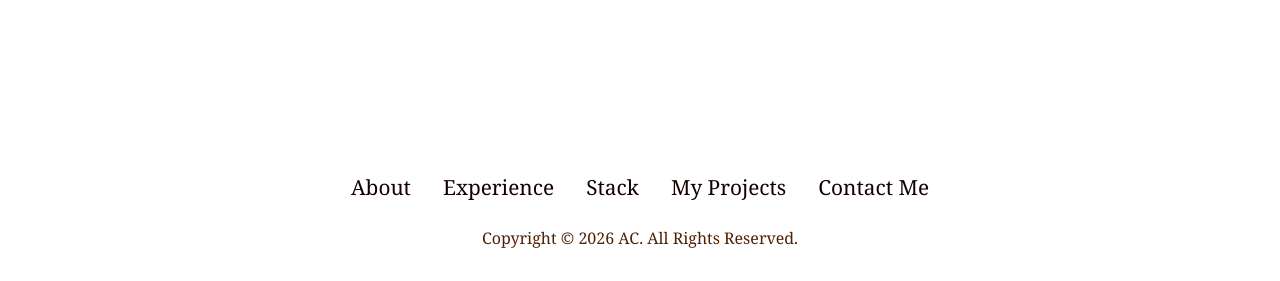
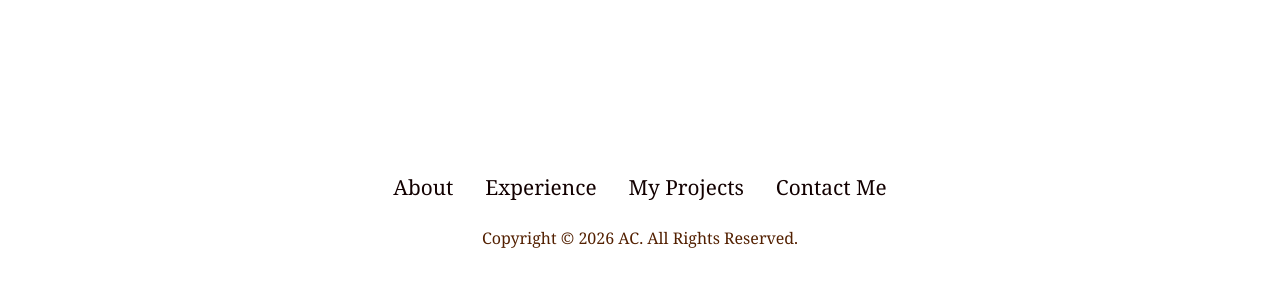
Before and after one commit to an-campogan/Portfolio, a website built with webpack: page index.html in a window 1280 px wide. Shown: the part 3707-3988 px from the top of the page. Built offline with nearby package versions, Linux system fonts and the light colour scheme.

Commit message:
Update index.html

```diff
--- a/index.html
+++ b/index.html
@@ -391,7 +391,6 @@
         <ul class = "nav-links">
           <li><a href = "#about" > About </a></li>
           <li><a href = "#experience" > Experience </a></li>
-          <li> <a href = "#techstack" > Stack </a> </li>
           <li><a href="#myprojects"> My Projects </a> </li>
           <li><a href="#contact"> Contact Me </a> </li>
         </ul>
```
